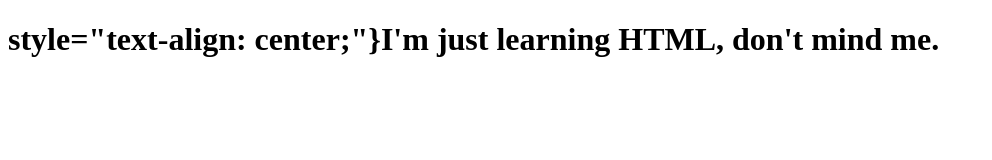
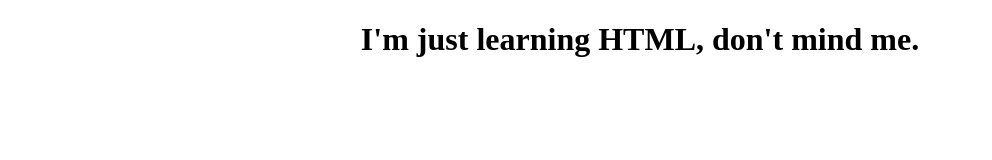
Before and after one commit to squiddowastaken/melearninghtml, a plain HTML site: page index.html in a window 1280 px wide. Shown: the whole page, without its empty margins (0-992 px from the left). Drawn offline with Linux system fonts and the light colour scheme.

Commit message:
Update index.html

```diff
--- a/index.html
+++ b/index.html
@@ -1,6 +1,5 @@
 <!DOCTYPE HTML>
 <html lang="en">
-<h1: {text-align:center}>
   <main>
-    <h1> style="text-align: center;"}I'm just learning HTML, don't mind me.</h1>
+    <h1 style="text-align: center;"> I'm just learning HTML, don't mind me.</h1>
   </main>
```
